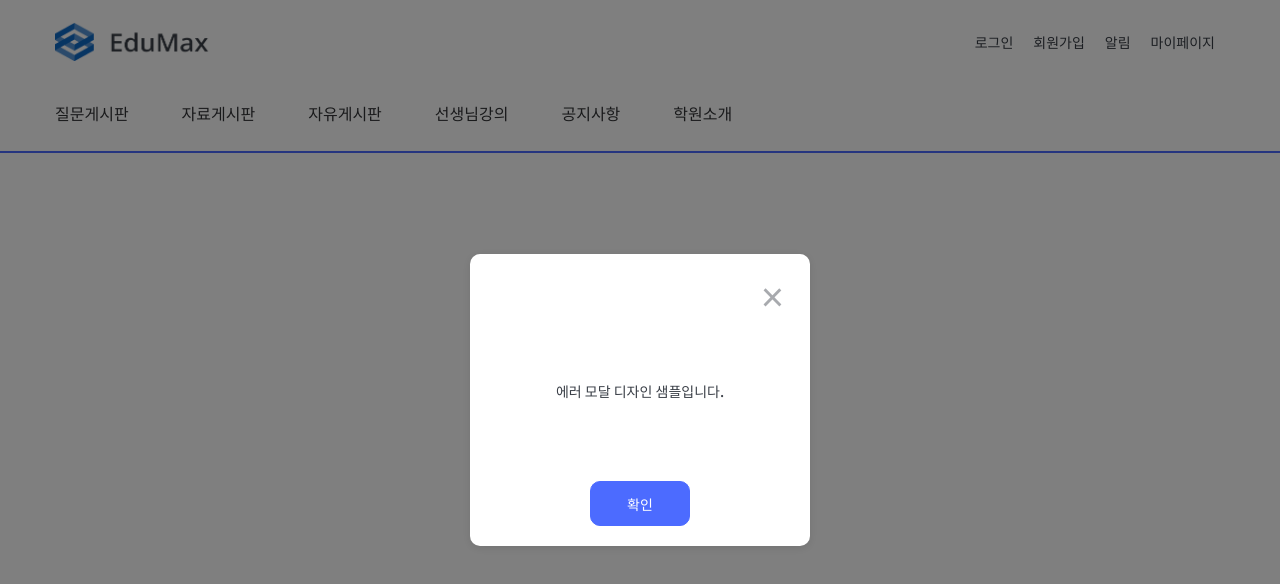
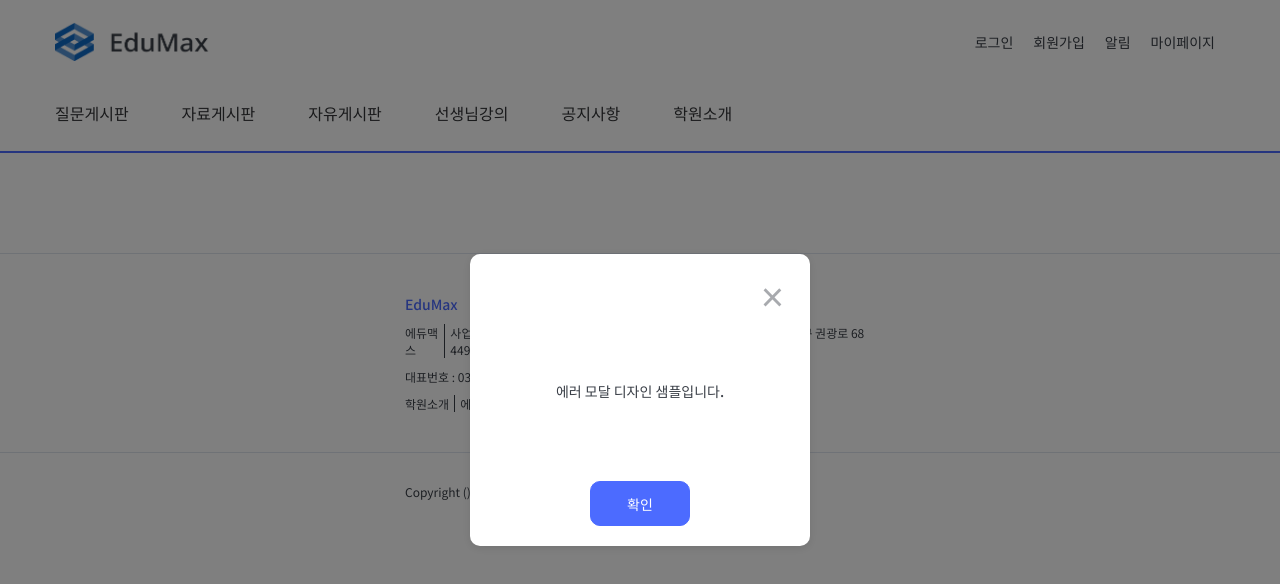
Before and after one commit to kbs1115/EduMax-front, a React (Create React App) app: page /error in a window 1280 px wide. Shown: the top 584 px of the page. Built offline with nearby package versions, Linux system fonts and the light colour scheme; no server answers.

Commit message:
[feat] footer component 적용

```diff
--- a/src/App.js
+++ b/src/App.js
@@ -20,6 +20,7 @@ import AlarmModal from './components/modals/AlarmModal';
 import LectureDetial from './pages/LectureDetail';
 import NotFound from './components/NotFound';
 import AlertModal from './components/modals/AlertModal';
+import Footer from './components/Footer';
 
 
 const queryClient = new QueryClient()
@@ -49,6 +50,7 @@ function App() {
         <Route path="/post/lecture/:lectureId" element={<LectureDetial />} />
         <Route path="/error" element={<AlertModal message={"에러 모달 디자인 샘플입니다."} />} />
       </Routes>
+      <Footer />
     </QueryClientProvider>
   );
 }
--- /dev/null
+++ b/src/components/Footer.js
@@ -0,0 +1,100 @@
+import React, { useState } from "react";
+import styled from "styled-components";
+
+import Typography from "./Typography";
+import { SignupModal } from "../pages/Signup";
+
+const FooterWrapper = styled.div`
+    display: flex;
+    flex-direction: column;
+    margin-top: 100px;
+    padding: 40px 400px 40px 400px;
+    gap: 10px;
+    align-items: start;
+    justify-content: center;
+    border-top: 1px solid #DFE5EE;
+    border-bottom: 1px solid #DFE5EE;
+`;
+
+const TextContainer = styled.div`
+    border-right: 0.5px solid #393E46;
+    padding-right: 5px;
+    padding-left: 5px;
+`;
+
+
+const Footer = () => {
+  const [isModal1Open, setIsModal1Open] = useState(false);
+  const [isModal2Open, setIsModal2Open] = useState(false);
+
+    return (<>
+    <FooterWrapper>
+      <div style={{ paddingLeft: '5px'}}>
+        <Typography color="bright_blue" size="body_content_medium">EduMax</Typography>
+      </div>
+      <div style={{ display: 'flex', flexDirection: 'row'}}>
+        <TextContainer>
+          <Typography size="body_content_small_thin" color="black_gray">
+            에듀맥스
+          </Typography>
+        </TextContainer>
+        <TextContainer>
+          <Typography size="body_content_small_thin" color="black_gray">
+            사업자번호: 124-94-44996
+          </Typography>
+        </TextContainer>
+        <TextContainer>
+          <Typography size="body_content_small_thin" color="black_gray">
+            대표: 신성균
+          </Typography>
+        </TextContainer>
+        <TextContainer>
+          <Typography size="body_content_small_thin" color="black_gray">
+            에듀맥스 입시학원
+          </Typography>
+        </TextContainer>
+        <div style={{ paddingLeft: '5px'}}>
+          <Typography size="body_content_small_thin" color="black_gray">
+              경기도 수원시 권선구 권광로 68 (권선동,6층)
+          </Typography>
+        </div>
+      </div>
+      <div style={{ paddingLeft: '5px'}}>
+        <Typography size="body_content_small_thin" color="black_gray">
+            대표번호 : 031-238-2261
+        </Typography>
+      </div>
+      <div style={{ display: 'flex', flexDirection: 'row'}}>
+        <TextContainer>
+          <Typography size="body_content_small_thin" color="black_gray">
+            학원소개
+          </Typography>
+        </TextContainer>
+        <div style={{ textDecoration: "none", cursor: "pointer" }} onClick={() => setIsModal1Open(true)}>
+          <TextContainer>
+            <Typography size="body_content_small_thin" color="black_gray">
+              에듀맥스 이용약관
+            </Typography>
+            <SignupModal isOpen={isModal1Open} onClose={() => setIsModal1Open(false)} modalNum={1} />
+          </TextContainer>
+        </div>
+        <div style={{ textDecoration: "none", cursor: "pointer" }} onClick={() => setIsModal2Open(true)}>
+          <TextContainer>
+            <Typography size="body_content_small_thin" color="black_gray">
+              개인정보 처리방침
+            </Typography>
+            <SignupModal isOpen={isModal2Open} onClose={() => setIsModal2Open(false)} modalNum={2} />
+          </TextContainer>
+        </div>
+      </div>
+    </FooterWrapper>
+    <div style={{ marginTop: '30px', marginBottom: '30px', paddingLeft: '405px'}}>
+      <Typography size="body_content_small_thin" color="black_gray">
+        Copyright () 2024 EduMax 홈페이지 All rights reserved.
+      </Typography>
+    </div>
+    </>
+    );
+}
+
+export default Footer
--- a/src/pages/QuestionBoard.js
+++ b/src/pages/QuestionBoard.js
@@ -106,6 +106,7 @@ const Wrapper = styled.div`
 
 const BodyOuterWrapper = styled.div`
   padding-top: 21px;
+  padding-bottom: 80px;
   width: 920px;
   display: flex;
   flex-direction: column;
--- a/src/pages/Signup.js
+++ b/src/pages/Signup.js
@@ -33,7 +33,7 @@ const SignupButton = ({
   );
 };
 
-const SignupModal = ({ isOpen, onClose, modalNum }) => {
+export const SignupModal = ({ isOpen, onClose, modalNum }) => {
   const [content, setContent] = useState("");
   const [title, setTitle] = useState("");
 
```
